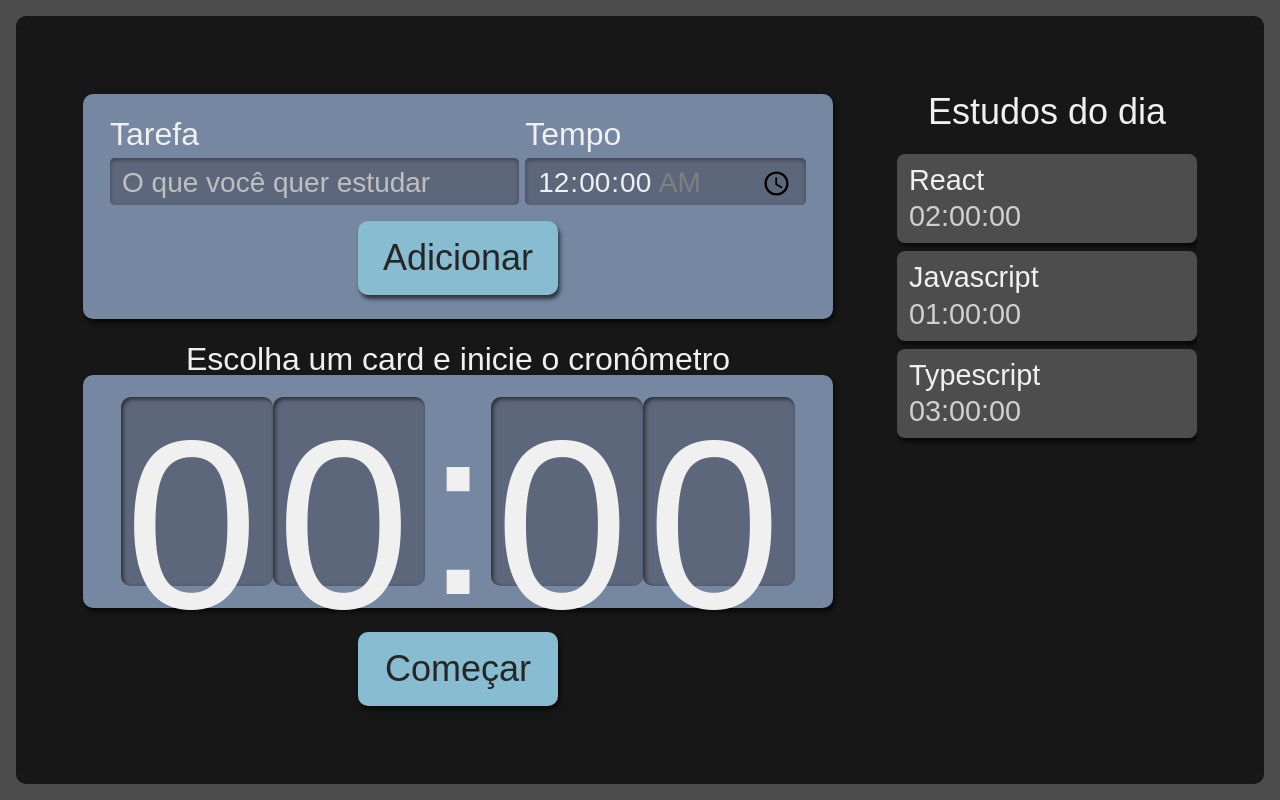
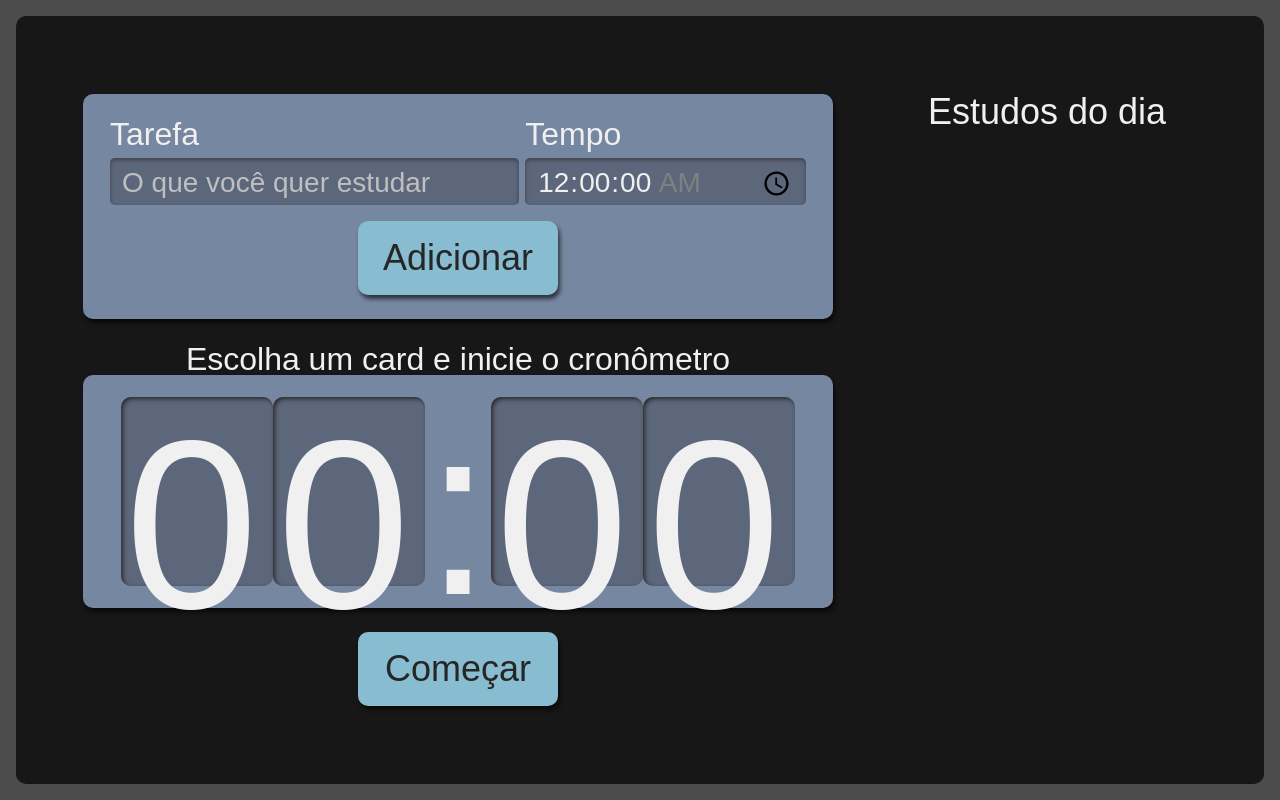
Before and after one commit to carneironline/alura-react-escrevendo-com-typescript, a React (Create React App) app: page / in a window 1280 px wide. Built offline with nearby package versions, Linux system fonts and the light colour scheme.

Commit message:
Adicionando uma tarefa | Interfaces

```diff
--- a/src/components/Botao/index.tsx
+++ b/src/components/Botao/index.tsx
@@ -2,10 +2,17 @@
 
 import style from './Botao.module.scss'
 
-class Botao extends React.Component<{children: any}> {
+interface IBotao {
+    type?: "button" | "submit" | "reset" | undefined,
+    children: any
+}
+
+class Botao extends React.Component<IBotao> {
     render(): React.ReactNode {
+        const {type = 'button'} = this.props;
+
         return (
-            <button className={style.botao}>
+            <button type={type} className={style.botao}>
                 {this.props.children}
             </button>
         )
--- a/src/components/Formulario/index.tsx
+++ b/src/components/Formulario/index.tsx
@@ -2,8 +2,9 @@
 import Botao from "../Botao";
 
 import style from './Formulario.module.scss'
+import { ITarefa } from "../../types/tarefas";
 
-class Formulario extends React.Component {
+class Formulario extends React.Component<{setTarefas: React.Dispatch<React.SetStateAction<ITarefa[]>> }> {
     state = {
         tarefa: "",
         tempo: "00:00"
@@ -17,14 +18,15 @@
         this.setState({...this.state, tempo: event.target.value})
     }
 
-    handleSubmit(event: React.FormEvent<HTMLFormElement>) {
+    adicionarTarefa(event: React.FormEvent<HTMLFormElement>) {
         event.preventDefault()
+        this.props.setTarefas(tarefasAntigas => [...tarefasAntigas, {...this.state}])
         console.log(this.state)
     }
 
     render() {
         return (
-            <form className={style.novaTarefa} onSubmit={this.handleSubmit.bind(this)}>
+            <form className={style.novaTarefa} onSubmit={this.adicionarTarefa.bind(this)}>
                 <div className={style.inputContainer}>
                     <label htmlFor="tarefa">Tarefa</label>
                     <input
@@ -51,7 +53,7 @@
                         required
                     />
                 </div>
-                <Botao>Adicionar</Botao>
+                <Botao type="submit">Adicionar</Botao>
             </form>
         )
     }
--- a/src/components/Lista/index.tsx
+++ b/src/components/Lista/index.tsx
@@ -1,21 +1,11 @@
-import { useState } from 'react'
+import { ITarefa } from '../../types/tarefas'
 import Item from './Item'
 import style from './Lista.module.scss'
 
-export default function Lista() {
-    const [tarefas, setTarefas] = useState([
-        {tarefa: 'React', tempo: '02:00:00'},
-        {tarefa: 'Javascript', tempo: '01:00:00'},
-        {tarefa: 'Typescript', tempo: '03:00:00'},
-    ])
-
-    function handleClick() {
-        setTarefas([...tarefas, {tarefa: 'Estudar estado', tempo: '05:00:00'}])
-    }
-
+export default function Lista({tarefas}: {tarefas: ITarefa[]}) {
     return (
         <aside className={style.listaTarefas}>
-            <h2 onClick={handleClick}>Estudos do dia</h2>
+            <h2 >Estudos do dia</h2>
 
             <ul>
                 {tarefas.map((item, index) => (
--- a/src/pages/App.tsx
+++ b/src/pages/App.tsx
@@ -1,14 +1,18 @@
+import { useState } from 'react';
 import Formulario from '../components/Formulario';
 import Lista from '../components/Lista';
+import Cronometro from '../components/Cronometro';
+import { ITarefa } from '../types/tarefas';
 
 import style from './App.module.scss'
-import Cronometro from '../components/Cronometro';
 
 function App() {
+  const [tarefas, setTarefas] = useState<ITarefa[]>([])
+
   return (
     <div className={style.AppStyle}>
-      <Formulario />
-      <Lista />
+      <Formulario setTarefas={setTarefas} />
+      <Lista tarefas={tarefas} />
       <Cronometro />
     </div>
   );
--- /dev/null
+++ b/src/types/tarefas.ts
@@ -0,0 +1,4 @@
+export interface ITarefa {
+    tarefa: string,
+    tempo: string,
+}
```
